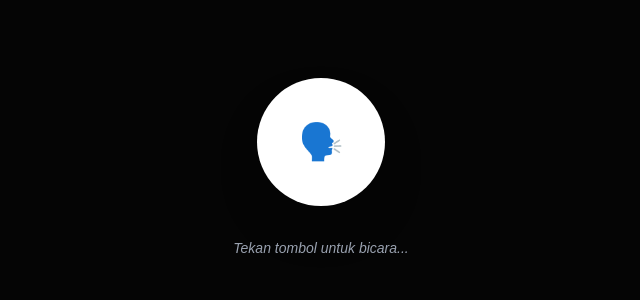
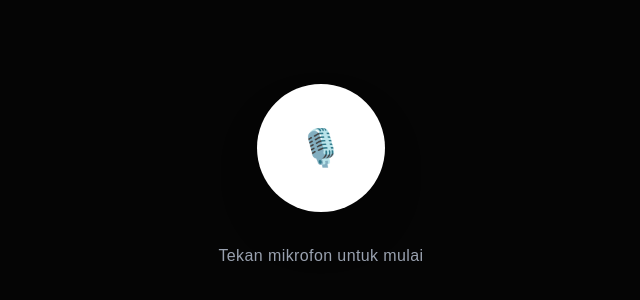
Before and after one commit to oshainhere/sleepcall-app, a Next.js app: page /voice in a window 1280 px wide. Shown: the part 224-524 px from the top of the page, without its empty margins (319-959 px from the left). Built offline with nearby package versions, Linux system fonts and the light colour scheme.

Commit message:
Upgrade Voice Agent to continuous loop

```diff
--- a/src/pages/voice.tsx
+++ b/src/pages/voice.tsx
@@ -2,80 +2,68 @@ import { useState, useEffect, useRef } from 'react';
 import { motion } from 'framer-motion';
 
 export default function VoiceAgent() {
-  const [isListening, setIsListening] = useState(false);
-  const [isSpeaking, setIsSpeaking] = useState(false);
-  const [transcript, setTranscript] = useState('');
-  const [response, setResponse] = useState('');
-
+  const [status, setStatus] = useState('Tekan mikrofon untuk mulai');
   const recognition = useRef<any>(null);
+  const synth = window.speechSynthesis;
 
   useEffect(() => {
-    // Setup Speech Recognition
     const SpeechRecognition = (window as any).SpeechRecognition || (window as any).webkitSpeechRecognition;
     if (SpeechRecognition) {
       recognition.current = new SpeechRecognition();
-      recognition.current.continuous = false;
+      recognition.current.continuous = true; // Terus mendengar
+      recognition.current.interimResults = false;
       recognition.current.lang = 'id-ID';
 
       recognition.current.onresult = (event: any) => {
-        const text = event.results[0][0].transcript;
-        setTranscript(text);
+        // Hentikan mendengar saat AI memproses
+        recognition.current.stop();
+        const text = event.results[event.results.length - 1][0].transcript;
         handleSend(text);
       };
-
-      recognition.current.onend = () => setIsListening(false);
     }
   }, []);
 
   const handleSend = async (text: string) => {
+    setStatus('AI sedang berpikir...');
     const res = await fetch('/api/chat', {
       method: 'POST',
       headers: { 'Content-Type': 'application/json' },
       body: JSON.stringify({ message: text }),
     });
     const data = await res.json();
-    setResponse(data.reply);
     speak(data.reply);
   };
 
   const speak = (text: string) => {
-    const synth = window.speechSynthesis;
+    setStatus('AI sedang bicara...');
     const utterance = new SpeechSynthesisUtterance(text);
     utterance.lang = 'id-ID';
 
-    // Pilih suara yang lebih natural jika tersedia (opsional)
-    const voices = synth.getVoices();
-    const neuralVoice = voices.find(v => v.name.includes('Google') || v.name.includes('Neural'));
-    if (neuralVoice) utterance.voice = neuralVoice;
+    // Setelah AI selesai bicara, kembali mendengarkan
+    utterance.onend = () => {
+      setStatus('Mendengarkan...');
+      recognition.current?.start();
+    };
 
-    utterance.onstart = () => setIsSpeaking(true);
-    utterance.onend = () => setIsSpeaking(false);
     synth.speak(utterance);
   };
 
-  const toggleListening = () => {
-    if (isListening) {
-      recognition.current.stop();
-    } else {
-      setIsListening(true);
-      recognition.current.start();
-    }
+  const startAgent = () => {
+    setStatus('Mendengarkan...');
+    recognition.current?.start();
   };
 
   return (
     <div className="min-h-screen bg-[#050505] text-white flex flex-col items-center justify-center p-6">
       <motion.button
-        animate={{ scale: isListening ? 1.2 : 1 }}
-        onClick={toggleListening}
-        className={`w-32 h-32 rounded-full flex items-center justify-center text-4xl shadow-2xl ${isListening ? 'bg-red-500' : 'bg-white text-black'}`}
+        whileHover={{ scale: 1.1 }}
+        whileTap={{ scale: 0.9 }}
+        onClick={startAgent}
+        className="w-32 h-32 rounded-full bg-white text-black text-4xl shadow-2xl flex items-center justify-center"
       >
-        {isListening ? '🎙️' : '🗣️'}
+        🎙️
       </motion.button>
-
-      <div className="mt-8 text-center max-w-sm">
-        <p className="text-gray-400 text-sm italic">{transcript || 'Tekan tombol untuk bicara...'}</p>
-        <p className="mt-4 text-white font-semibold">{isSpeaking ? 'AI sedang bicara...' : response}</p>
-      </div>
+      <p className="mt-8 text-gray-400 font-medium tracking-wide">{status}</p>
     </div>
   );
 }
```
